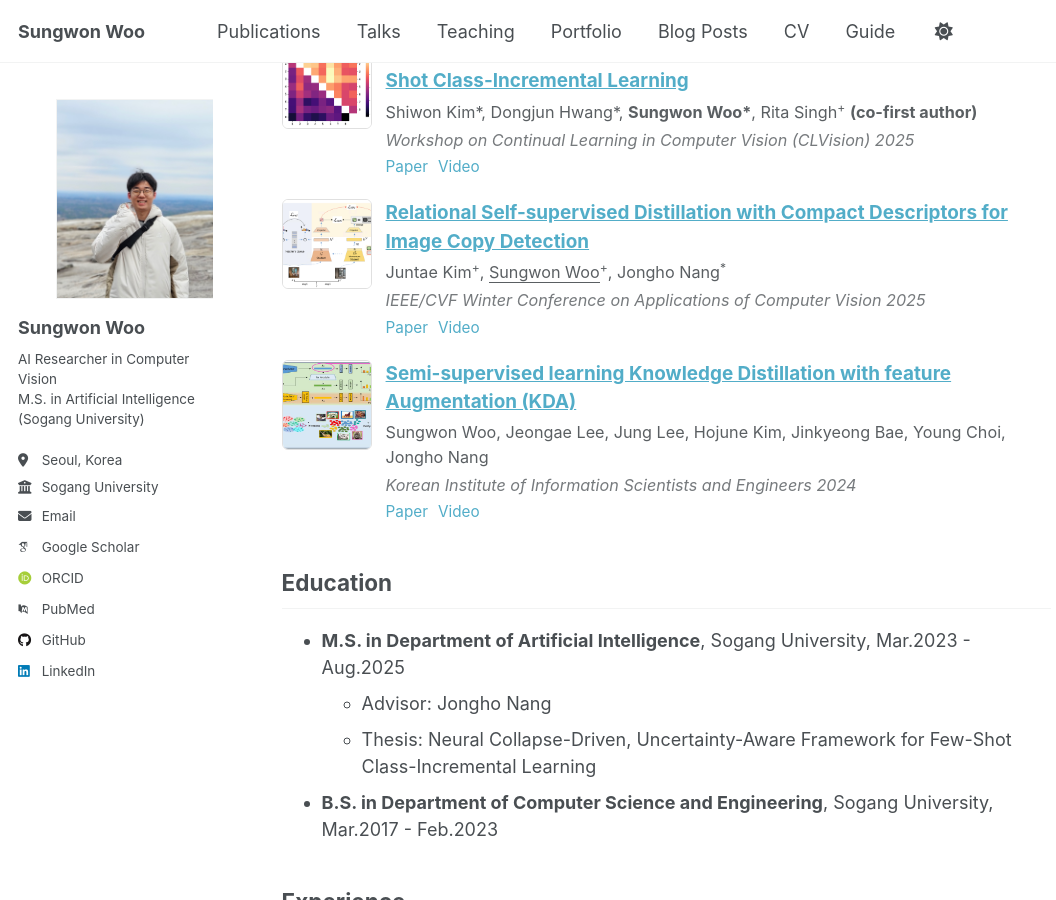
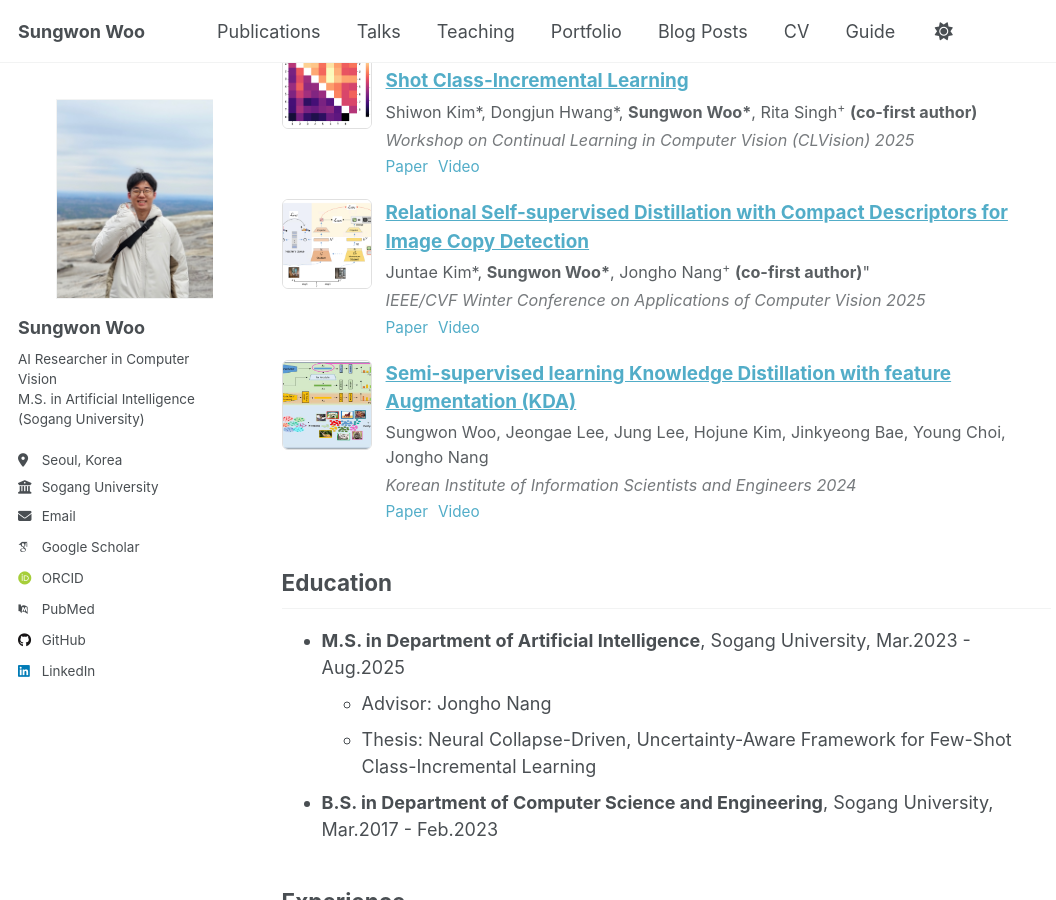
Before and after one commit to sungwon-woo/sungwon-woo.github.io, a Jekyll site: the page built from _pages/about.md, in a window 1280 px wide and 900 px high, scrolled down 1113 px. Shown: the whole window, without its empty margins (0-1056 px from the left). Built offline with Jekyll 4.4.1, drawn with Linux system fonts in a browser that asks for light colours; some web fonts are replaced; a script that is not in the unit is left out; part of the change alters nothing that is shown.

Commit message:
edit main page

```diff
--- a/_pages/about.md
+++ b/_pages/about.md
@@ -6,13 +6,6 @@ selected_papers: true
 redirect_from:
   - /about/
   - /about.html
-
-projects:
-  - title: "Invisible Watermarks: Attacks and Robustness"
-    desc: "Investigate improving watermark robustness via cascading techniques and improving attacks via custom remover network."
-    period: "Aug 2024 – Dec 2024"
-    img: /images/invisible_watermark.png
-    tags: ["invisible watermarks", "watermark attack", "generative ai"]
 ---
 
 ## about me
--- a/_publications/2024-wacv-rdcd.md
+++ b/_publications/2024-wacv-rdcd.md
@@ -7,7 +7,7 @@ header:
     teaser: /images/rdcd.png
 excerpt: ''
 date: 2025-03-02
-authors: Juntae Kim<sup>+</sup>, <u>Sungwon Woo</u><sup>+</sup>, Jongho Nang<sup>*</sup>
+authors: Juntae Kim*, <b>Sungwon Woo*</b>, Jongho Nang<sup>+</sup> <b>(co-first author)</b>"
 venue: 'IEEE/CVF Winter Conference on Applications of Computer Vision 2025'
 buttons:
     - type: paper
```
